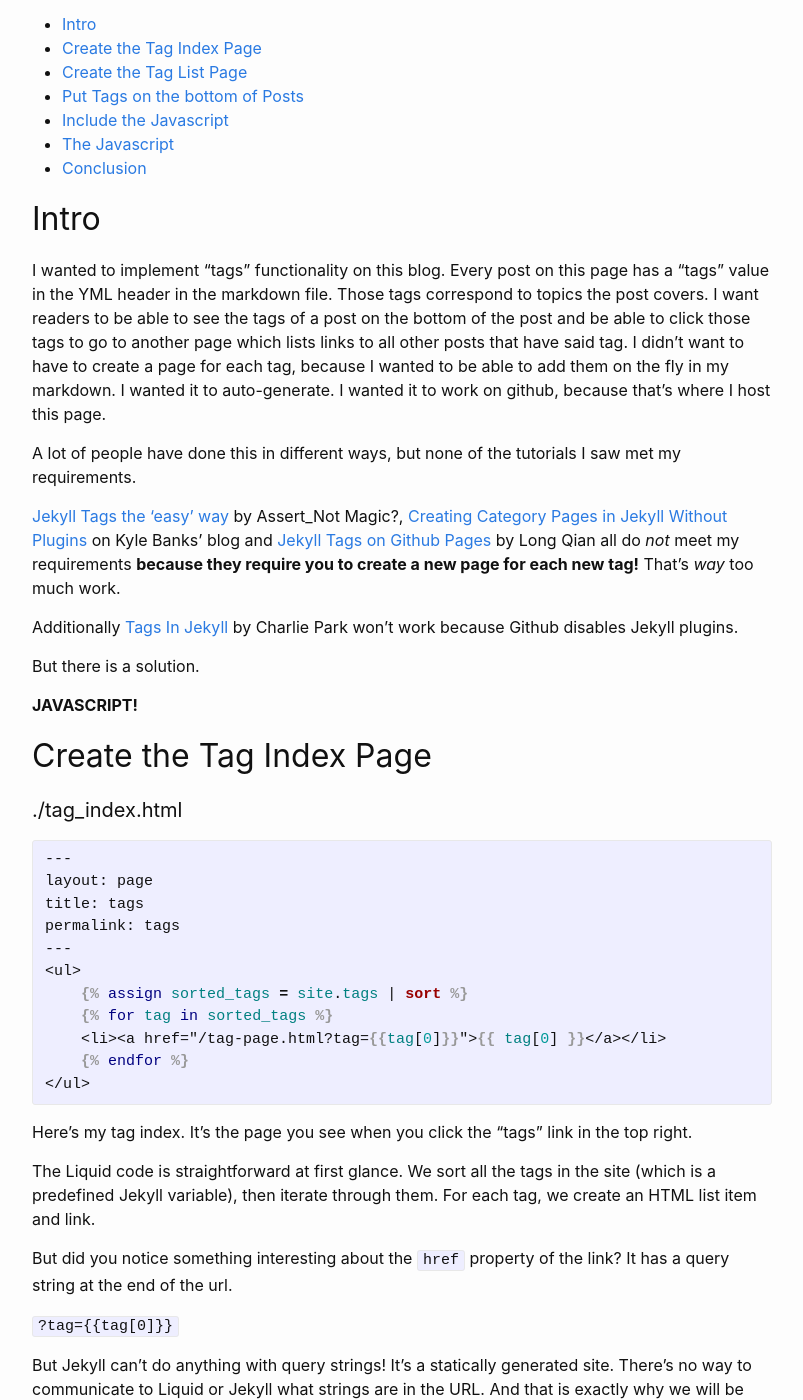
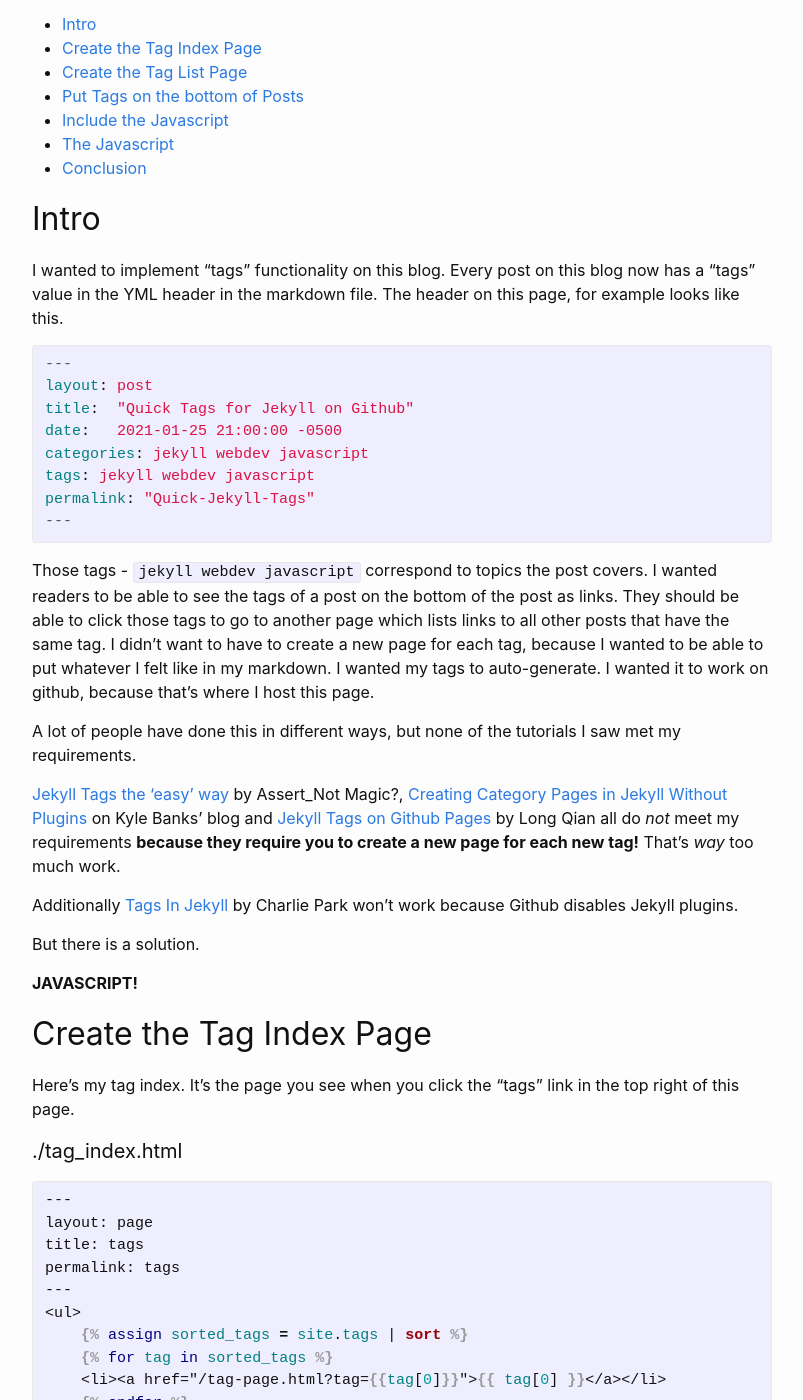
Before and after one commit to klm127/klm127.github.io, a Jekyll site: the page built from _posts/2021-01-25-jekyll-tags.md, in a window 1280 px wide and 1400 px high, scrolled down 278 px. Shown: the whole window, without its empty margins (238-1041 px from the left). Built offline with Jekyll 4.4.1, drawn with Linux system fonts in a browser that asks for light colours; some of the changed text lies outside the part shown.

Commit message:
improved some wording

```diff
--- a/_posts/2021-01-25-jekyll-tags.md
+++ b/_posts/2021-01-25-jekyll-tags.md
@@ -21,7 +21,20 @@
 
 ## Intro
 
-I wanted to implement "tags" functionality on this blog. Every post on this page has a "tags" value in the YML header in the markdown file. Those tags correspond to topics the post covers. I want readers to be able to see the tags of a post on the bottom of the post and be able to click those tags to go to another page which lists links to all other posts that have said tag. I didn't want to have to create a page for each tag, because I wanted to be able to add them on the fly in my markdown. I wanted it to auto-generate. I wanted it to work on github, because that's where I host this page.
+I wanted to implement "tags" functionality on this blog. Every post on this blog now has a "tags" value in the YML header in the markdown file. The header on this page, for example looks like this.
+
+{% highlight yml %}
+---
+layout: post
+title:  "Quick Tags for Jekyll on Github"
+date:   2021-01-25 21:00:00 -0500
+categories: jekyll webdev javascript
+tags: jekyll webdev javascript
+permalink: "Quick-Jekyll-Tags"
+---
+{% endhighlight %}
+
+Those tags - `jekyll webdev javascript` correspond to topics the post covers. I wanted readers to be able to see the tags of a post on the bottom of the post as links. They should be able to click those tags to go to another page which lists links to all other posts that have the same tag. I didn't want to have to create a new page for each tag, because I wanted to be able to put whatever I felt like in my markdown. I wanted my tags to auto-generate. I wanted it to work on github, because that's where I host this page.
 
 A lot of people have done this in different ways, but none of the tutorials I saw met my requirements.
 
@@ -35,6 +48,8 @@
 **JAVASCRIPT!**
 
 ## Create the Tag Index Page
+
+Here's my tag index. It's the page you see when you click the "tags" link in the top right of this page.
 
 #### ./tag_index.html
 
@@ -54,18 +69,20 @@
 {%endraw%}
 {%endhighlight%}
 
-Here's my tag index. It's the page you see when you click the "tags" link in the top right.
+The Liquid code sorts all tags in `site.tags`, then [iterates](https://shopify.github.io/liquid/tags/iteration/) through them. Site.tags is a list of every unique tag I have added to every post. For each tag that exists on my site, an HTML list item and link is created.
 
-The Liquid code is straightforward at first glance. We sort all the tags in the site (which is a predefined Jekyll variable), then iterate through them. For each tag, we create an HTML list item and link.
-
-But did you notice something interesting about the `href` property of the link? It has a query string at the end of the url.
+But did you notice something interesting about the `href` attribute of the link? It has a query string at the end of the url.
 
 `?tag={%raw%}{{tag[0]}}{%endraw%}`
 
-But Jekyll can't do anything with query strings! It's a statically generated site. There's no way to communicate to Liquid or Jekyll what strings are in the URL. And that is exactly why we will be using Javascript.
+But Jekyll can't do anything with query strings! Jekyll generates static sites. There's no way to communicate to Liquid or Jekyll what query strings are in the URL. And that is exactly why we will be using [Javascript](https://developer.mozilla.org/en-US/docs/Web/API/URL/search), which _can_ read what query strings are in the URL.
 
 ## Create the Tag List Page
+
+Next, we need a page that will display a list of posts for the tag the user has selected.
+
 #### ./tag_page.md
+
 {%highlight liquid%}
 {%raw%}
 ---
@@ -92,14 +109,11 @@
 {%endraw%}
 {%endhighlight%}
 
-`tag_page.md` is not linked in the top right because it doesn't have a title property in the YAML header. It's the page you see whenever you click on an individual tag.
+On `tag_page.md`, Liquid once again iterates through every tag on the site. For each tag, it creates a list, then iterates through every post on the site. For each post, it iterates through each tag on the post. If the post has a tag which matches the site tag, a list item and link is created.
 
-Liquid iterates through every tag on the site. For each one, it creates a list, then iterates through every post on the site. For each post, it iterates through each tag on the post. If the post has a tag which matches the site tag a list item link is created.
-
-The result is a page which has every tag followed by a list to every post which matches that tag. The result, that is, until the section at the bottom, `{%raw%}{% include snippet-in-page.html content="delete-posts-not-in-query-string.js" %}{%endraw%}` executes!
+The result is a page which has _every_ tag followed by a list to _every_ post which matches that tag. This result is not a good look raw, as it links to the same pages many times. Once, in fact, for every tag that page has. However, that's not the final product. It's only the result until the section at the bottom, `{%raw%}{% include snippet-in-page.html content="delete-posts-not-in-query-string.js" %}{%endraw%}` executes. You can probably guess by the text what that [include](https://jekyllrb.com/docs/includes/) does, but I'm going to explain it shortly.
 
 Take note of two IDs we gave some elements. `tag-container` and `-{%raw%}{{site-tag[0]}}{%endraw%}`.
-
 
 
 ## Put Tags on the Bottom of Posts
@@ -133,7 +147,7 @@
 {%endraw%}
 {%endhighlight%}
 
-It just points Jekyll to where I like to keep my short scripts, in assets/js/snippets, and creates the `<script>` element.
+This include just points Jekyll to where I like to keep my short scripts, in assets/js/snippets, and creates the `<script>` element.
 
 ## The Javascript
 
@@ -154,7 +168,7 @@
 {%endraw%}
 {%endhighlight%}
 
-First, a `DOMContentLoaded` event listener is added which waits until the page is all loaded up to execute the rest of the code. Then it grabs the parameters in the URL, the **same parameters we passed in the links we made**. It finds all of the elements in our tag-container with ids that _don't_ match the parameter in the query string and clears them out of everything inside, leaving us with only the list of pages corresponding to the tag we specified.
+First, a `DOMContentLoaded` event listener is added which waits until the page is all loaded up to execute the rest of the code. Then it grabs the parameters in the URL, the **same parameters we passed in the links we made**. It finds all of the elements in our tag-container with ids that _don't_ match the parameter in the query string and clears them, leaving us with only one remaining list - the list of pages corresponding to the tag we specified, in our query string.
 
 ## Conclusion
 
```
Also changed, not shown: other parts of _posts/2021-01-25-jekyll-tags.md (+1 -1 lines).
